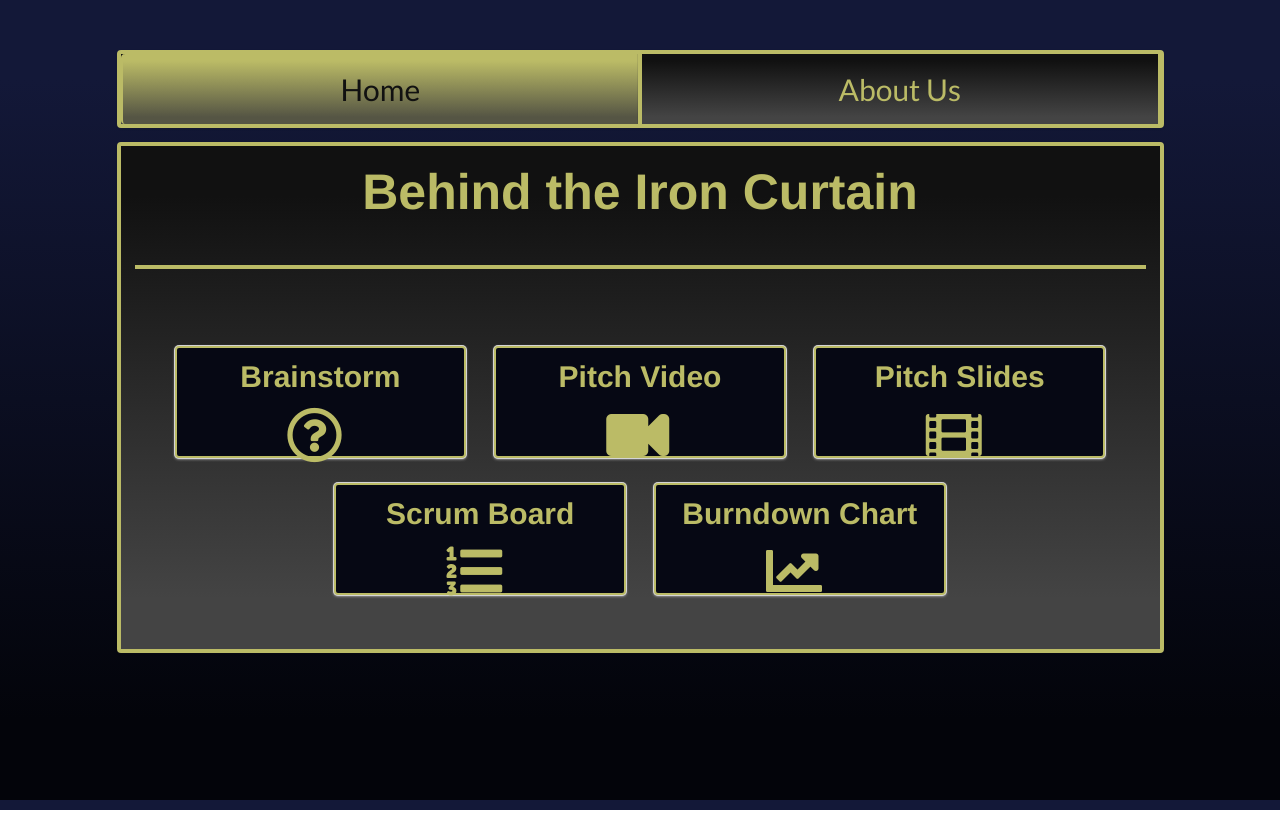
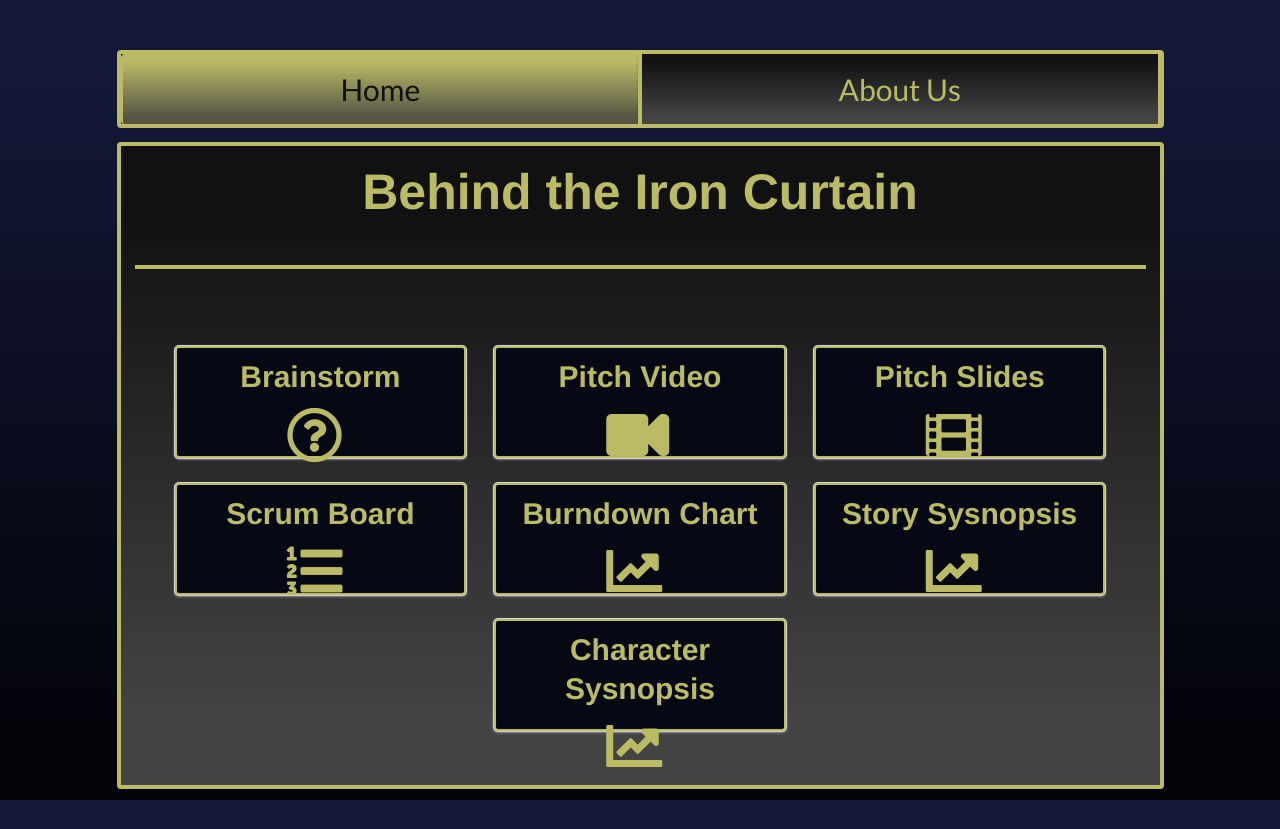
Before and after one commit to 2000krysztof/GameDevGroupAssignment, a plain HTML site: page index.html in a window 1280 px wide. Drawn offline with nearby package versions, Linux system fonts and the light colour scheme.

Commit message:
Update index.html

```diff
--- a/index.html
+++ b/index.html
@@ -49,6 +49,14 @@
                 <h2>Burndown Chart</h2>
                 <i class="huge chart line icon"></i>
             </a>
+            <a href="storySynopsis.html" class="card" target="_blank">
+                <h2>Story Sysnopsis</h2>
+                <i class="huge chart line icon"></i>
+            </a>
+            <a href="characterSynopsis.html" class="card" target="_blank">
+                <h2>Character Sysnopsis</h2>
+                <i class="huge chart line icon"></i>
+            </a>
         </div>
     </section>
     </div>
```
